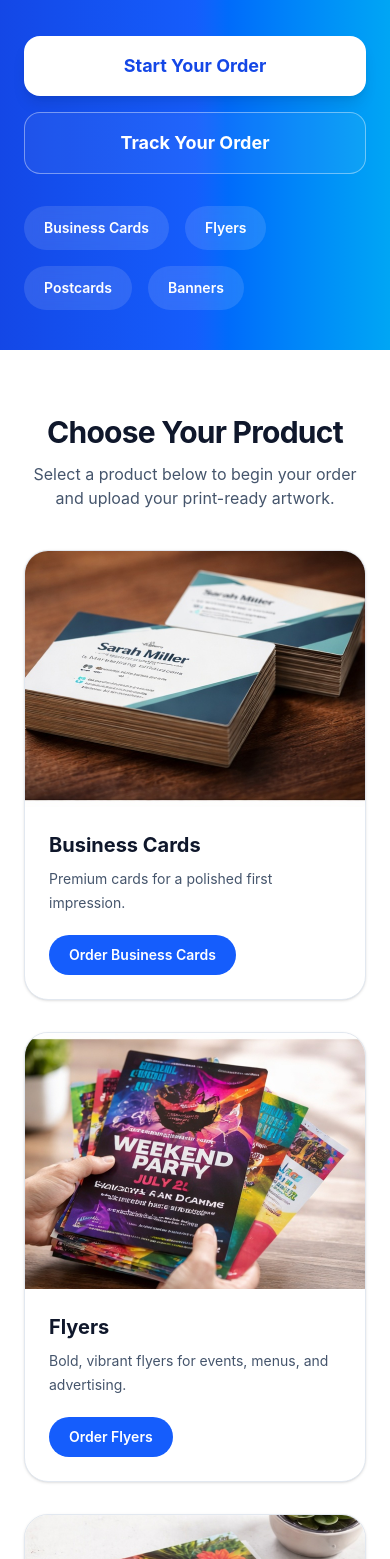
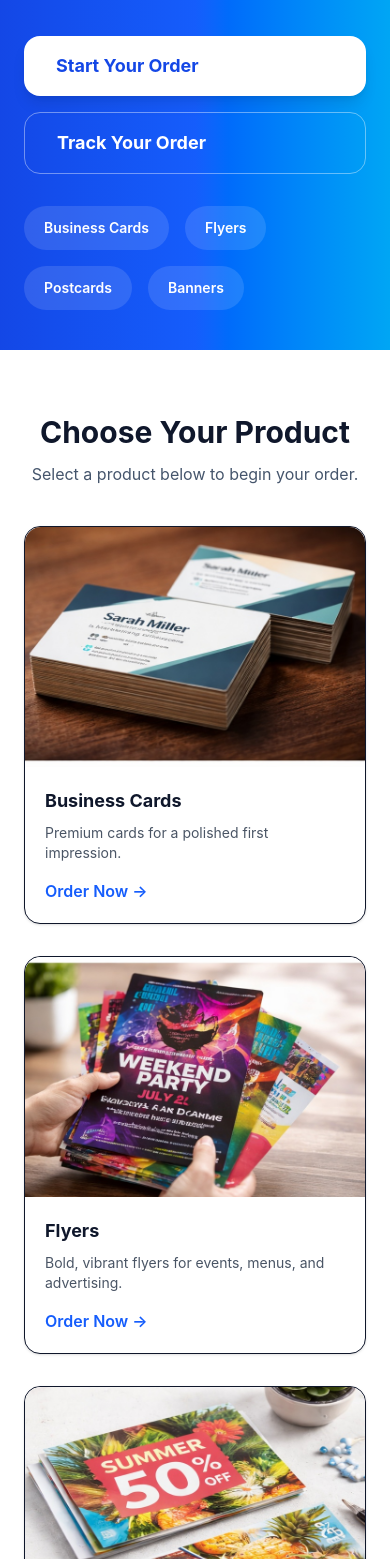
Before and after one commit to deworkenj-envision/Version-25a, a Next.js app: page / in a window 390 px wide. Shown: the part 1209-2768 px from the top of the page. Built offline with nearby package versions, Linux system fonts and the light colour scheme.

Commit message:
Update page.js

```diff
--- a/app/page.js
+++ b/app/page.js
@@ -31,11 +31,16 @@ const products = [
 export default function HomePage() {
   return (
     <main className="min-h-screen bg-white text-slate-900">
+      {/* HERO */}
       <section className="bg-gradient-to-r from-blue-700 via-blue-600 to-sky-500 text-white">
         <div className="mx-auto max-w-7xl px-6 py-10 md:px-10 md:py-12">
           <div className="grid items-center gap-10 lg:grid-cols-[620px_1fr]">
+
+            {/* LEFT COLLAGE (ONLY ONE) */}
             <div className="mx-auto w-full max-w-[620px]">
               <div className="overflow-hidden bg-[#2347d8]/40 shadow-2xl">
+
+                {/* LOGO PANEL */}
                 <div className="flex min-h-[170px] items-center justify-center bg-gradient-to-r from-[#2848db] via-[#2d57eb] to-[#3567f3] px-8 py-10">
                   <Image
                     src="/logo.png"
@@ -47,164 +52,102 @@ export default function HomePage() {
                   />
                 </div>
 
+                {/* 4 IMAGE GRID */}
                 <div className="grid grid-cols-2 gap-[4px] bg-white/20 p-[4px]">
                   <div className="relative overflow-hidden bg-white">
-                    <Image
-                      src="/products/postcards.jpg"
-                      alt="Postcards"
-                      width={700}
-                      height={520}
-                      className="h-[265px] w-full object-cover"
-                      priority
-                    />
-                    <div className="absolute left-3 top-3 rounded-md bg-white px-3 py-1 text-sm font-bold text-slate-800 shadow">
+                    <Image src="/products/postcards.jpg" alt="Postcards" width={700} height={520} className="h-[265px] w-full object-cover" />
+                    <div className="absolute left-3 top-3 bg-white px-3 py-1 text-sm font-bold text-slate-800 rounded-md shadow">
                       Postcards
                     </div>
                   </div>
 
                   <div className="relative overflow-hidden bg-white">
-                    <Image
-                      src="/products/business-cards.jpg"
-                      alt="Business Cards"
-                      width={700}
-                      height={520}
-                      className="h-[265px] w-full object-cover"
-                      priority
-                    />
-                    <div className="absolute left-3 top-3 rounded-md bg-white px-3 py-1 text-sm font-bold text-slate-800 shadow">
+                    <Image src="/products/business-cards.jpg" alt="Business Cards" width={700} height={520} className="h-[265px] w-full object-cover" />
+                    <div className="absolute left-3 top-3 bg-white px-3 py-1 text-sm font-bold text-slate-800 rounded-md shadow">
                       Business Cards
                     </div>
                   </div>
 
                   <div className="relative overflow-hidden bg-white">
-                    <Image
-                      src="/products/flyers.jpg"
-                      alt="Flyers"
-                      width={700}
-                      height={520}
-                      className="h-[265px] w-full object-cover"
-                      priority
-                    />
-                    <div className="absolute left-3 top-3 rounded-md bg-white px-3 py-1 text-sm font-bold text-slate-800 shadow">
+                    <Image src="/products/flyers.jpg" alt="Flyers" width={700} height={520} className="h-[265px] w-full object-cover" />
+                    <div className="absolute left-3 top-3 bg-white px-3 py-1 text-sm font-bold text-slate-800 rounded-md shadow">
                       Flyers
                     </div>
                   </div>
 
                   <div className="relative overflow-hidden bg-white">
-                    <Image
-                      src="/products/banners.jpg"
-                      alt="Banners"
-                      width={700}
-                      height={520}
-                      className="h-[265px] w-full object-cover"
-                      priority
-                    />
-                    <div className="absolute left-3 top-3 rounded-md bg-white px-3 py-1 text-sm font-bold text-slate-800 shadow">
+                    <Image src="/products/banners.jpg" alt="Banners" width={700} height={520} className="h-[265px] w-full object-cover" />
+                    <div className="absolute left-3 top-3 bg-white px-3 py-1 text-sm font-bold text-slate-800 rounded-md shadow">
                       Banners
                     </div>
                   </div>
                 </div>
+
               </div>
             </div>
 
+            {/* RIGHT TEXT */}
             <div className="max-w-2xl">
               <h1 className="text-4xl font-extrabold leading-[1.1] tracking-tight md:text-5xl xl:text-[4.1rem]">
                 <span className="block">Top Quality Printing.</span>
-                <span className="mt-2 block">Fast Turnaround.</span>
-                <span className="mt-2 block">The Best Prices.</span>
+                <span className="block mt-2">Fast Turnaround.</span>
+                <span className="block mt-2">The Best Prices.</span>
               </h1>
 
-              <p className="mt-8 max-w-xl text-lg leading-8 text-blue-100 md:text-[1.15rem]">
-                Professional online printing with live pricing, easy artwork
-                upload, secure checkout, and order tracking built in.
+              <p className="mt-8 max-w-xl text-lg leading-8 text-blue-100">
+                Professional online printing with live pricing, easy artwork upload,
+                secure checkout, and order tracking built in.
               </p>
 
               <div className="mt-8 flex flex-col gap-4 sm:flex-row">
-                <Link
-                  href="/order"
-                  className="inline-flex items-center justify-center rounded-2xl bg-white px-8 py-4 text-lg font-bold text-blue-700 shadow-lg transition hover:scale-[1.02] hover:bg-slate-100"
-                >
+                <Link href="/order" className="rounded-2xl bg-white px-8 py-4 text-lg font-bold text-blue-700 shadow-lg hover:bg-slate-100">
                   Start Your Order
                 </Link>
 
-                <Link
-                  href="/track"
-                  className="inline-flex items-center justify-center rounded-2xl border border-white/40 bg-white/5 px-8 py-4 text-lg font-bold text-white transition hover:bg-white/10"
-                >
+                <Link href="/track" className="rounded-2xl border border-white/40 px-8 py-4 text-lg font-bold text-white hover:bg-white/10">
                   Track Your Order
                 </Link>
               </div>
 
               <div className="mt-8 flex flex-wrap gap-4">
-                <Link
-                  href="/order?product=Business%20Cards"
-                  className="rounded-full bg-white/12 px-5 py-3 text-sm font-semibold text-white backdrop-blur-sm transition hover:bg-white/18"
-                >
+                <Link href="/order?product=Business%20Cards" className="rounded-full bg-white/12 px-5 py-3 text-sm font-semibold text-white">
                   Business Cards
                 </Link>
-                <Link
-                  href="/order?product=Flyers"
-                  className="rounded-full bg-white/12 px-5 py-3 text-sm font-semibold text-white backdrop-blur-sm transition hover:bg-white/18"
-                >
+                <Link href="/order?product=Flyers" className="rounded-full bg-white/12 px-5 py-3 text-sm font-semibold text-white">
                   Flyers
                 </Link>
-                <Link
-                  href="/order?product=Postcards"
-                  className="rounded-full bg-white/12 px-5 py-3 text-sm font-semibold text-white backdrop-blur-sm transition hover:bg-white/18"
-                >
+                <Link href="/order?product=Postcards" className="rounded-full bg-white/12 px-5 py-3 text-sm font-semibold text-white">
                   Postcards
                 </Link>
-                <Link
-                  href="/order?product=Banners"
-                  className="rounded-full bg-white/12 px-5 py-3 text-sm font-semibold text-white backdrop-blur-sm transition hover:bg-white/18"
-                >
+                <Link href="/order?product=Banners" className="rounded-full bg-white/12 px-5 py-3 text-sm font-semibold text-white">
                   Banners
                 </Link>
               </div>
             </div>
+
           </div>
         </div>
       </section>
 
+      {/* ORDER SECTION */}
       <section className="mx-auto max-w-7xl px-6 py-16 md:px-10">
         <div className="mb-10 text-center">
-          <h2 className="text-3xl font-bold tracking-tight md:text-4xl">
+          <h2 className="text-3xl font-bold md:text-4xl">
             Choose Your Product
           </h2>
-          <p className="mx-auto mt-3 max-w-2xl text-base text-slate-600 md:text-lg">
-            Select a product below to begin your order and upload your
-            print-ready artwork.
+          <p className="mt-3 text-slate-600">
+            Select a product below to begin your order.
           </p>
         </div>
 
         <div className="grid gap-8 sm:grid-cols-2 xl:grid-cols-4">
           {products.map((product) => (
-            <Link
-              key={product.name}
-              href={product.href}
-              className="group overflow-hidden rounded-3xl border border-slate-200 bg-white shadow-sm transition duration-200 hover:-translate-y-1 hover:shadow-xl"
-            >
-              <div className="relative overflow-hidden">
-                <Image
-                  src={product.image}
-                  alt={product.name}
-                  width={800}
-                  height={600}
-                  className="h-64 w-full object-cover transition duration-300 group-hover:scale-105"
-                />
-              </div>
-
-              <div className="p-6">
-                <h3 className="text-xl font-bold text-slate-900">
-                  {product.name}
-                </h3>
-                <p className="mt-2 text-sm leading-6 text-slate-600">
-                  {product.description}
-                </p>
-
-                <div className="mt-5 inline-flex items-center rounded-full bg-blue-600 px-5 py-2.5 text-sm font-semibold text-white transition group-hover:bg-blue-700">
-                  Order {product.name}
-                </div>
+            <Link key={product.name} href={product.href} className="group rounded-2xl border bg-white shadow hover:shadow-lg transition">
+              <Image src={product.image} alt={product.name} width={800} height={600} className="h-60 w-full object-cover rounded-t-2xl" />
+              <div className="p-5">
+                <h3 className="text-lg font-bold">{product.name}</h3>
+                <p className="mt-2 text-sm text-gray-600">{product.description}</p>
+                <div className="mt-4 text-blue-600 font-semibold">Order Now →</div>
               </div>
             </Link>
           ))}
```
